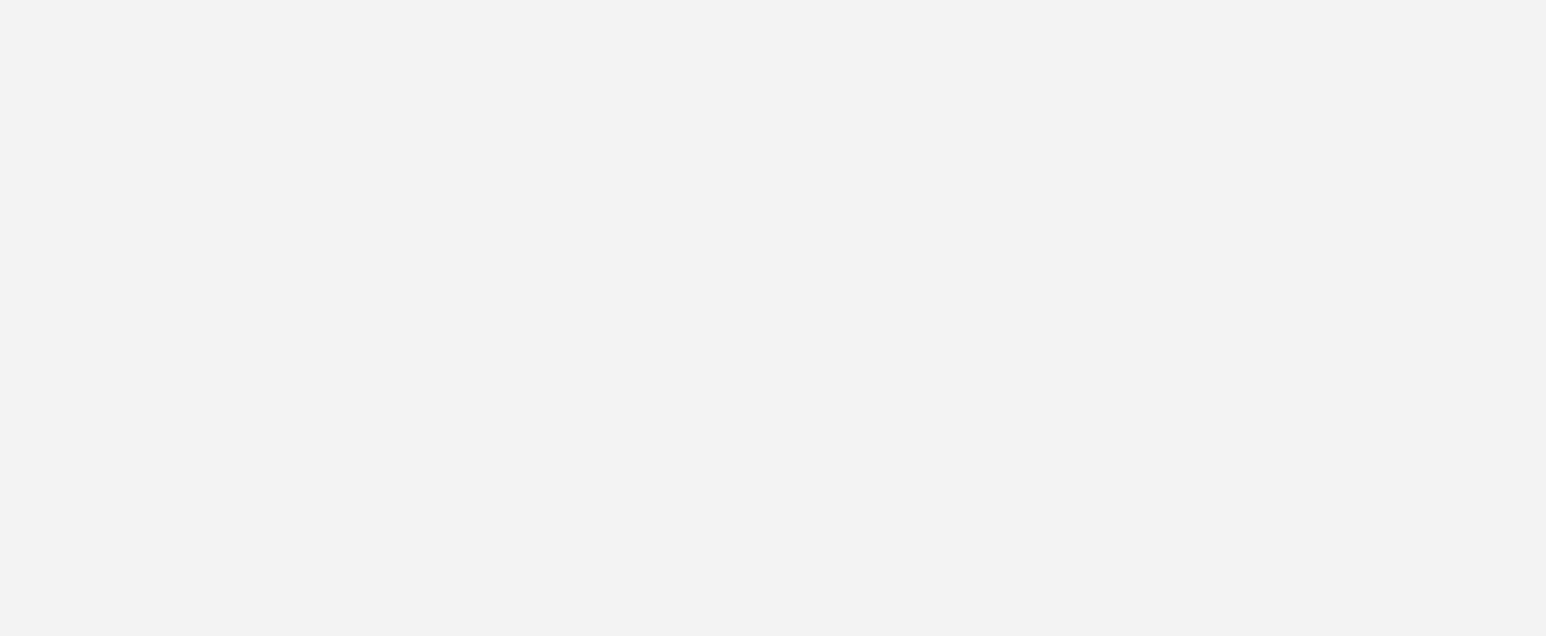
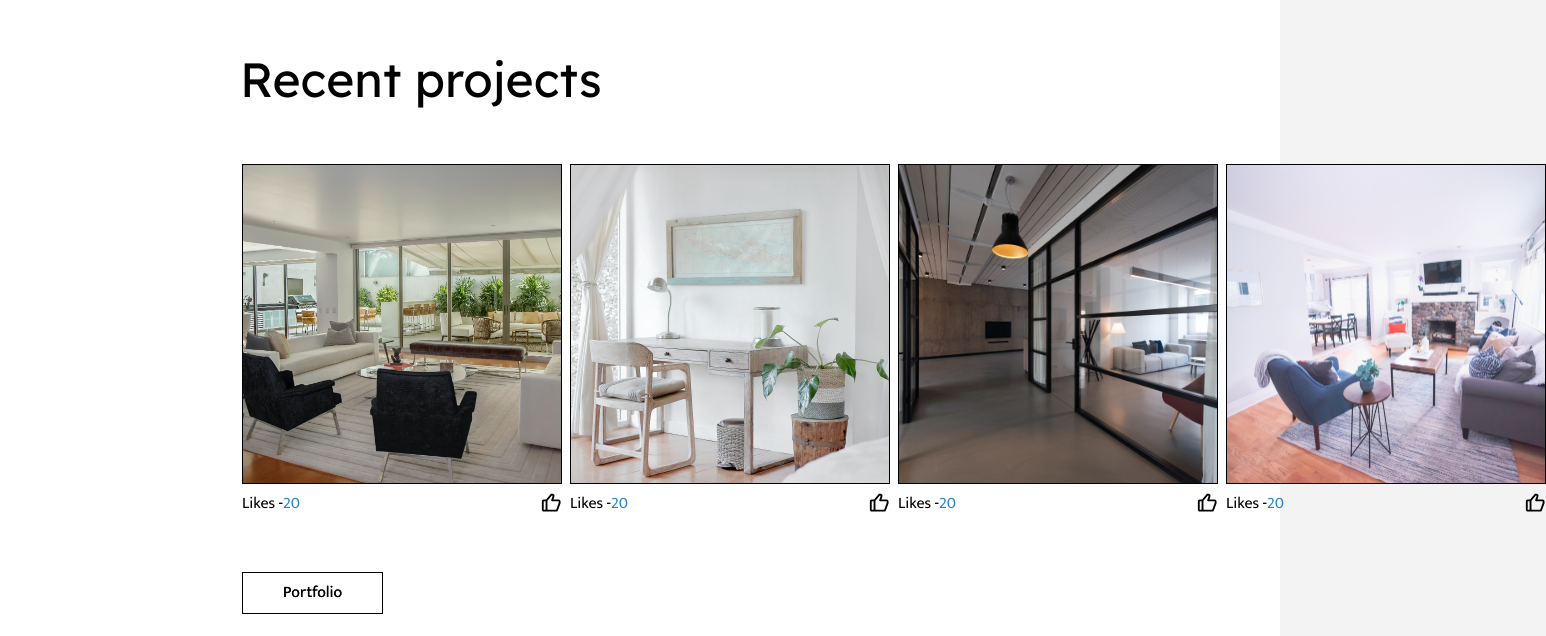
Before and after one commit to QuarkMuncher/modelin, a React (Vite) app: page / in a window 1280 px wide. Shown: the part 666-1302 px from the top of the page, 1546 px wide, since content can reach past the window. Before the commit the page ends 800 px from the top, so only its background shows below. Built offline with nearby package versions, Linux system fonts and the light colour scheme; no server answers.

Commit message:
Adds RecentProjects to Home

```diff
--- a/src/components/LikeableSquare/LikeableSquare.jsx
+++ b/src/components/LikeableSquare/LikeableSquare.jsx
@@ -1,3 +1,78 @@
-export default function LikeableSquare() {
-  return <div></div>
+import { useState } from 'react'
+import { Link } from 'react-router-dom'
+import {
+  VStack,
+  Flex,
+  Spacer,
+  Grid,
+  GridItem,
+  Square,
+  Image,
+  Icon,
+  Heading,
+  Text,
+  useTheme
+} from '@chakra-ui/react'
+import { BiLike } from 'react-icons/bi'
+
+export default function LikeableSquare({ description, img, id }) {
+  const [likes, setLikes] = useState(20)
+  const theme = useTheme()
+
+  return (
+    <VStack>
+      <Grid
+        as={Link}
+        to={`/portfolio/${id}`}
+        templateColumns="1fr"
+        templateRows="1fr"
+        role="group"
+        border="1px"
+        overflow="hidden"
+        boxSize="xs"
+      >
+        <GridItem colStart={1} colEnd={2} rowStart={1} rowEnd={2}>
+          <Image
+            src={img}
+            transition={theme.transition.all}
+            boxSize="xs"
+            objectFit="cover"
+            _groupHover={{
+              transform: 'scale(1.2)'
+            }}
+          />
+        </GridItem>
+        <GridItem
+          colStart={1}
+          colEnd={2}
+          rowStart={1}
+          rowEnd={2}
+          zIndex="docked"
+          p={4}
+          transition={theme.transition.all}
+          background="rgba(255, 255, 255, 0.6)"
+          opacity={0}
+          _groupHover={{
+            opacity: 1
+          }}
+        >
+          <Square boxSize="full" border="1px" p={4} textAlign="center">
+            <Heading as="h2" fontSize="xl">
+              {description}
+            </Heading>
+          </Square>
+        </GridItem>
+      </Grid>
+      <Flex w="full">
+        <Text>Likes - </Text>
+        <Text color="blue.500">{likes}</Text> <Spacer />{' '}
+        <Icon
+          as={BiLike}
+          boxSize="1.4rem"
+          cursor="pointer"
+          onClick={() => setLikes(state => state + 1)}
+        />
+      </Flex>
+    </VStack>
+  )
 }
--- a/src/components/RecentProjects/RecentProjects.jsx
+++ b/src/components/RecentProjects/RecentProjects.jsx
@@ -1,6 +1,26 @@
-import {} from '@chakra-ui/react'
+import { Link } from 'react-router-dom'
+import { VStack, HStack, Heading } from '@chakra-ui/react'
 import SmallerCenter from '../SmallerCenter'
+import LikeableSquare from '../LikeableSquare'
+import SlidingButton from '../SlidingButton'
 
-export default function RecentProjects() {
-  return <SmallerCenter></SmallerCenter>
+export default function RecentProjects({ header, projects, buttonText }) {
+  return (
+    <SmallerCenter>
+      <VStack align="flex-start" spacing={14} py={28}>
+        <Heading as="h1" fontSize="5xl" transform="translateX(-2px)">
+          {header}
+        </Heading>
+        <HStack justify="space-between" w="full">
+          {projects &&
+            projects.map(project => (
+              <LikeableSquare key={`like-project-${project.id}`} {...project} />
+            ))}
+        </HStack>
+        <SlidingButton as={Link} to="/portfolio">
+          {buttonText}
+        </SlidingButton>
+      </VStack>
+    </SmallerCenter>
+  )
 }
--- a/src/pages/Home.jsx
+++ b/src/pages/Home.jsx
@@ -1,7 +1,11 @@
 import { useState, useEffect } from 'react'
 import { VStack } from '@chakra-ui/react'
-import { Jumbotron, ShortAbout } from '../components'
+import { Jumbotron, ShortAbout, RecentProjects } from '../components'
 import jumboBackground from '../assets/images/LandingPageIMG.jpg'
+import Recent1 from '../assets/images/PortfolioIMG_01.jpg'
+import Recent2 from '../assets/images/PortfolioIMG_02.jpg'
+import Recent3 from '../assets/images/PortfolioIMG_03.jpg'
+import Recent4 from '../assets/images/PortfolioIMG_04.jpg'
 
 export default function Home() {
   const [jumbotronData, setJumbotronData] = useState()
@@ -31,6 +35,32 @@ export default function Home() {
         description="Experience of over 10 years of successful projects on creating unique and modern interior designs all over the world."
         buttonText="About Me"
       />
+      <RecentProjects
+        header="Recent projects"
+        buttonText="Portfolio"
+        projects={[
+          {
+            description: 'Hotel lounge with Veranda',
+            img: Recent1,
+            id: '6'
+          },
+          {
+            description: 'Bedroom in a Classic Style',
+            img: Recent2,
+            id: '7'
+          },
+          {
+            description: 'Web Design Studio Lounge',
+            img: Recent3,
+            id: '8'
+          },
+          {
+            description: 'Living Room Design in Bright Colors',
+            img: Recent4,
+            id: '9'
+          }
+        ]}
+      />
     </VStack>
   )
 }
```
